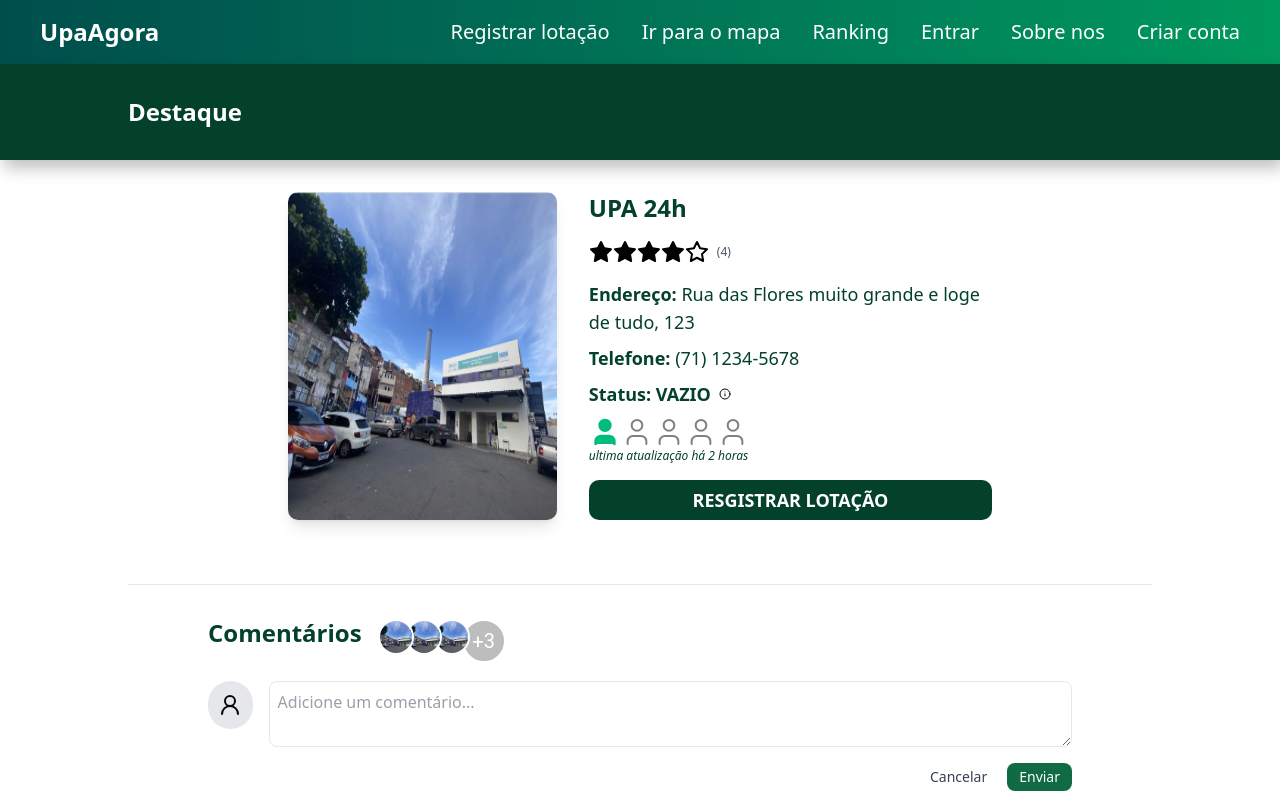
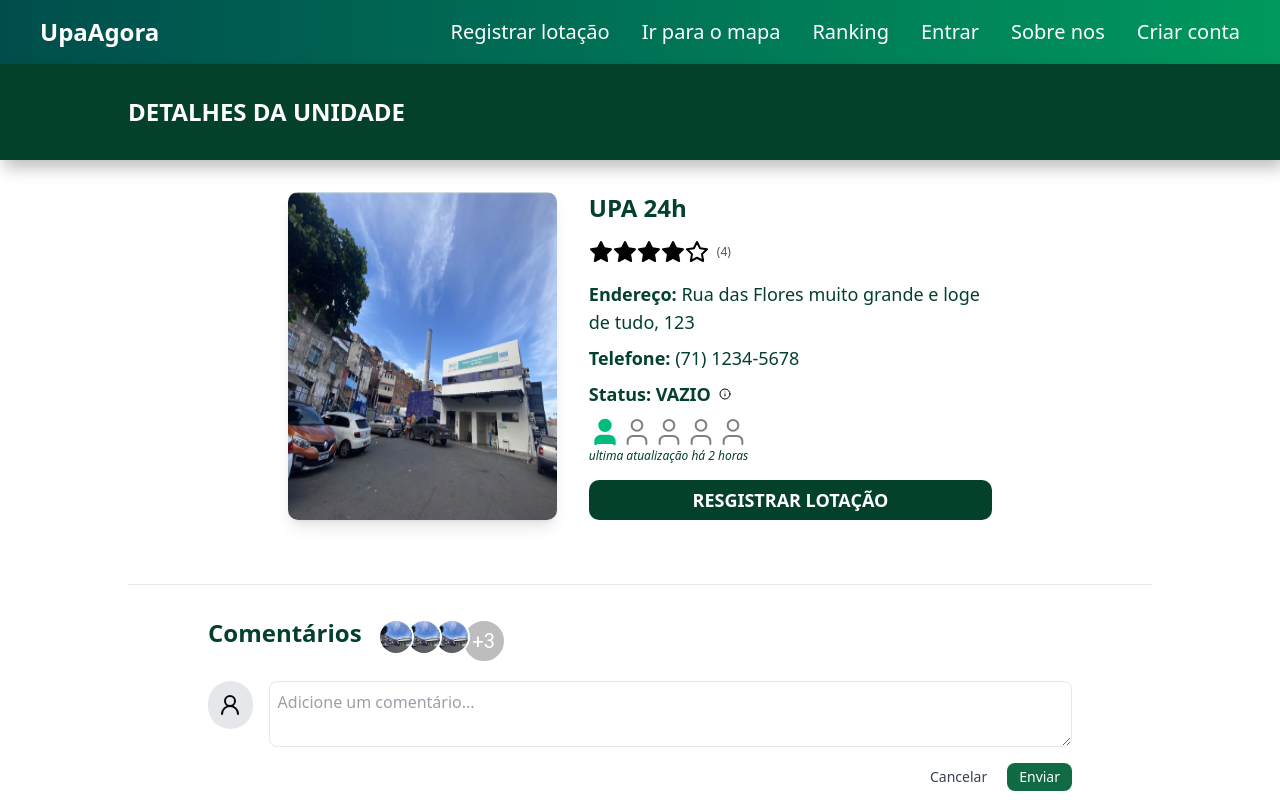
Before and after one commit to N1nh4/frontend-lab-web, a Next.js app: page /unidades/1 in a window 1280 px wide. Shown: the top 800 px of the page. Built offline with nearby package versions, Linux system fonts and the light colour scheme.

Commit message:
mudando nome da barraTitulo

```diff
--- a/src/app/(paginas)/(public)/unidades/[id]/page.tsx
+++ b/src/app/(paginas)/(public)/unidades/[id]/page.tsx
@@ -22,6 +22,7 @@ export default function UnidadeDetalhesPage() {
         { id: 6, label: 'Criar conta', href: '/criar-conta' },
     ];
 
+    // Começar com o scroll na parte superior da página
     useEffect(() => {
         window.scrollTo(0, 0);
     }, []);
@@ -73,7 +74,7 @@ export default function UnidadeDetalhesPage() {
     return (
        <main className="w-full min-h-screen flex flex-col items-center justify-start ">
             <Cabecalho navLinks={navLinks} />
-            <BarraTitulo titulo="Destaque" />
+            <BarraTitulo titulo="DETALHES DA UNIDADE" />
             <div className="flex  w-3/5 p-8 text-verdeEscuro">
                 <div className="flex w-2/5 mr-8">
                     <Image
```
